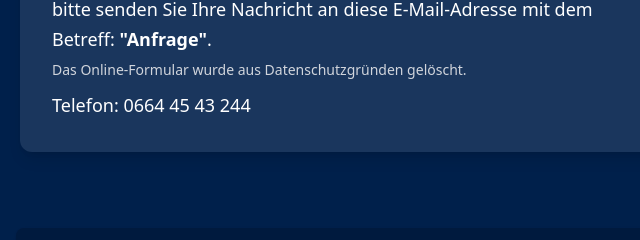
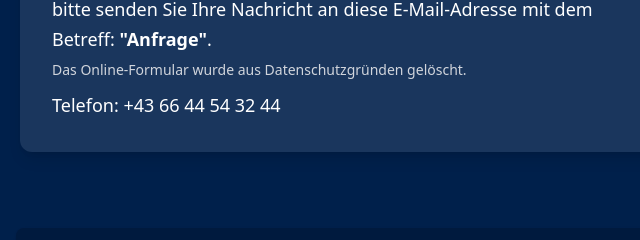
Before and after one commit to RubenCM03/gillotHomepage, an Astro site: page /kontakt in a window 1280 px wide. Shown: the part 303-543 px from the top of the page, 0-640 px from the left. Built offline with nearby package versions, Linux system fonts and the light colour scheme; Astro itself is replaced by a stand-in of ours.

Commit message:
Updates and Favicon change

```diff
--- a/src/layouts/Layout.astro
+++ b/src/layouts/Layout.astro
@@ -15,7 +15,7 @@ const { title, description } = Astro.props
 	<head>
 		<meta charset="UTF-8" />
 		<meta name="viewport" content="width=device-width" />
-		<link rel="icon" type="image/svg+xml" href="/favicon.svg" />
+		<link rel="icon" type="image/x-icon" href="/favicon.ico" />
 		<slot name="preload" />
 		<meta name="description" content={ description } />
 		<title>{ title }</title>
--- a/src/pages/kontakt.astro
+++ b/src/pages/kontakt.astro
@@ -24,7 +24,7 @@ import Layout from "../layouts/Layout.astro";
                     >
                 </p>
                 <p class="text-lg leading-relaxed mt-2">
-                    Telefon: 0664 45 43 244
+                    Telefon: +43 66 44 54 32 44
                 </p>
             </div>
             <div
```
Also changed, not shown: public/favicon.ico (added), 1 other file.
